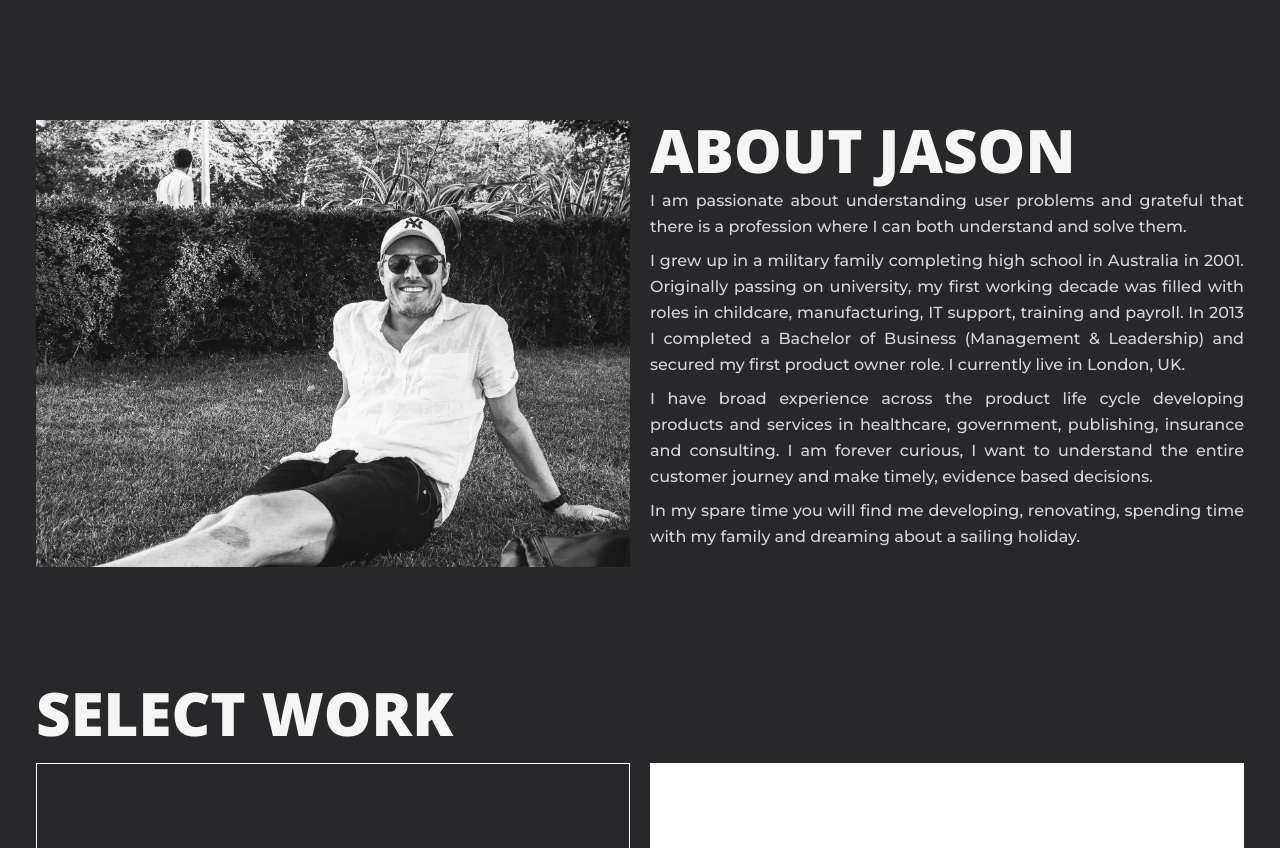
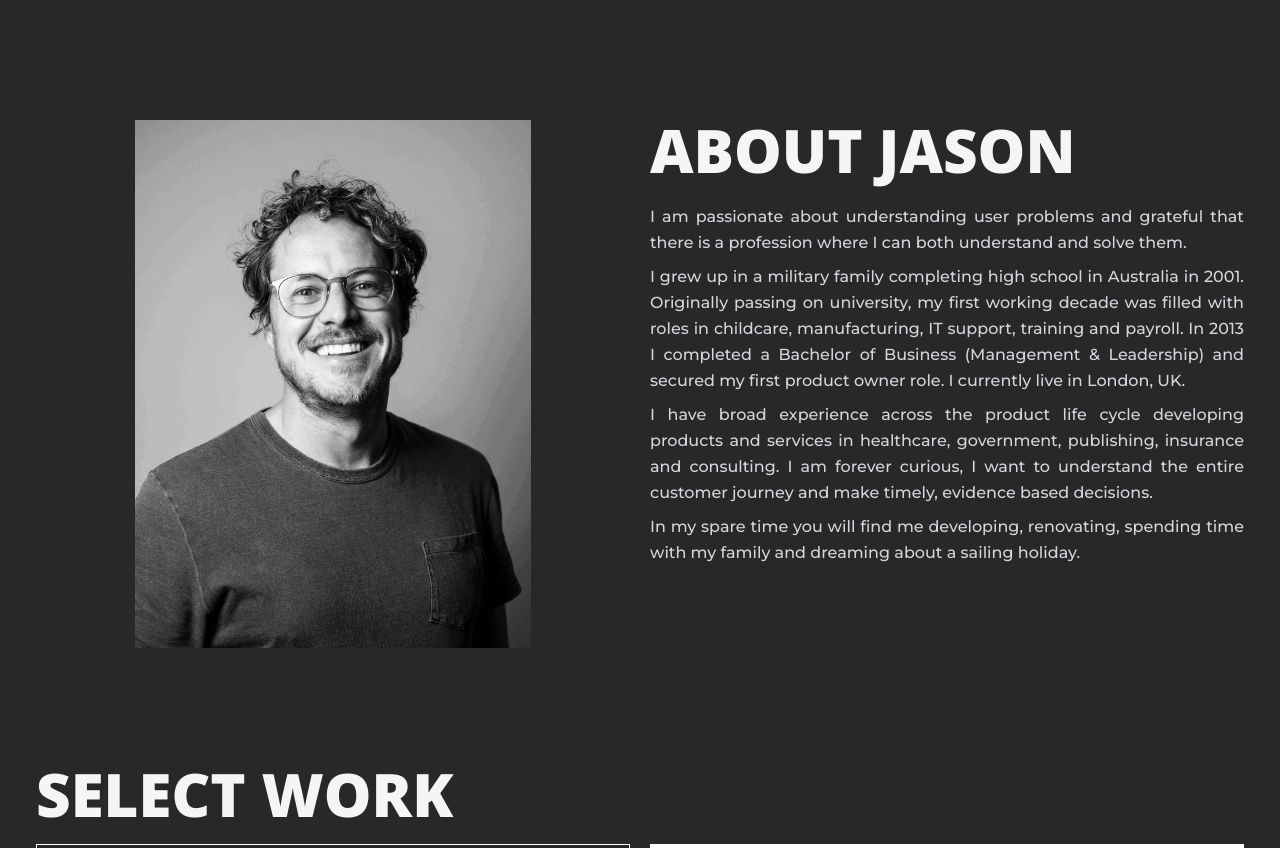
Before and after one commit to jason-sims/jasonstuartsims.com, a Next.js app: page / in a window 1280 px wide. Shown: the part 760-1608 px from the top of the page. Built offline with nearby package versions, Linux system fonts and the light colour scheme.

Commit message:
updated about image

```diff
--- a/components/About.jsx
+++ b/components/About.jsx
@@ -5,13 +5,12 @@ import AboutImg from "../public/assets/about.jpg";
 const About = () => {
   return (
     <div id="about" className="max-w-[1240px] h-auto pt-20 p-4 m-auto">
-      <div className="items-center justify-center">
-        <div className="grid lg:grid-cols-2 gap-5">
-          <div className="flex w-9/12 h-auto m-auto lg:w-full">
+        <div className="grid md:grid-cols-2 gap-5">
+          <div className="flex justify-center w-7/12 h-auto m-auto md:w-8/12">
             <Image src={AboutImg} alt="/" />
           </div>
           <div>
-            <h1 className="uppercase">About Jason</h1>
+          <h1 className="uppercase pb-4">About Jason</h1>
             <p className="font-medium text-base text-justify leading-relaxed pt-2">
               I am passionate about understanding user problems
               and grateful that there is a profession where I can both understand and solve them.
@@ -37,7 +36,6 @@ const About = () => {
             </p>
           </div>
         </div>
-      </div>
     </div>
   );
 };
```
Also changed, not shown: public/assets/about.jpg.
